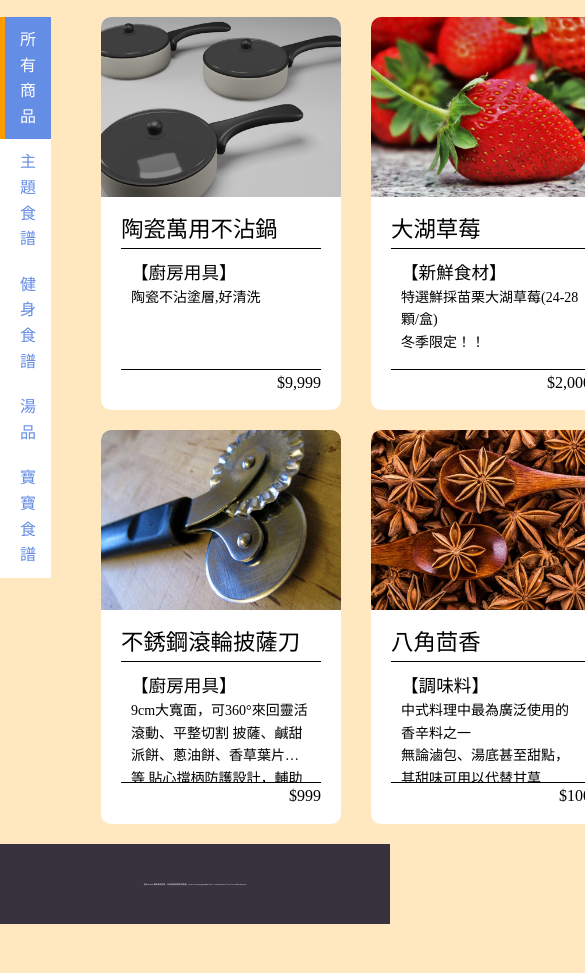
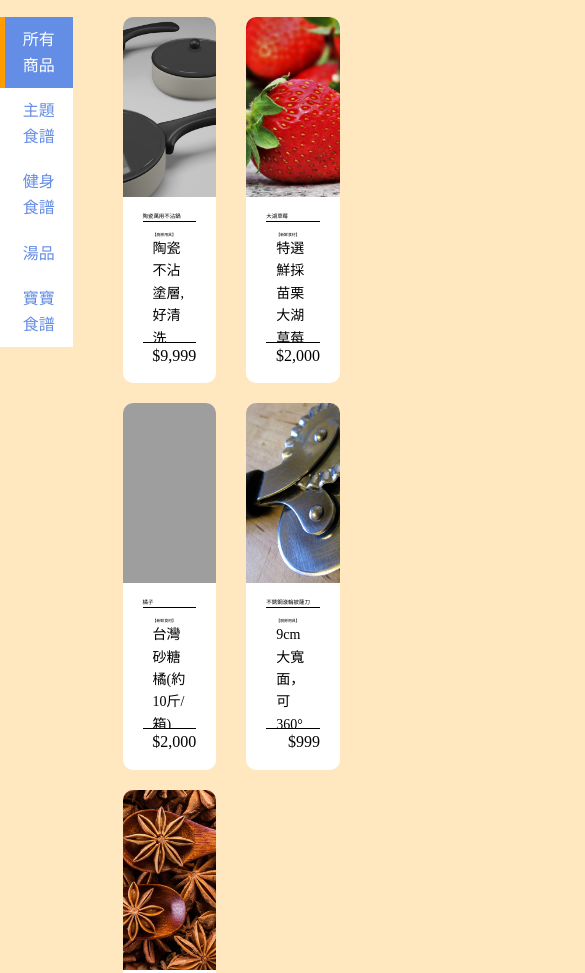
Before and after one commit to sw355498/Learn-to-Cook, a plain HTML site: page pages/cook-list.html in a window 390 px wide. Shown: the part 623-1596 px from the top of the page, 585 px wide, since content can reach past the window. Before the commit the page ends 1547 px from the top, so only its background shows below. Drawn offline with nearby package versions, Linux system fonts and the light colour scheme; grey boxes are pictures that could not be loaded; a web font is replaced by a local one.

Commit message:
960螢幕以下更改為2欄

```diff
--- a/css/list-page.css
+++ b/css/list-page.css
@@ -49,7 +49,7 @@
     padding: 15px 20px;
 }
 .item-text  h3{
-    font-size: 1.4rem;
+    font-size: 1.4vw;
     font-family: NaikaiFont;
 }
 .item-introduce{
@@ -61,9 +61,10 @@
     font-size: 14px;
 }
 .item-introduce h4{
-    font-size: 1.1rem;
+    font-size: 1vw;
     font-family: NotoSansCJKtc-Bold;
 }
+
 .price{
     text-align: right;
     font-family: NotoSansCJKtc-Bold;
@@ -86,3 +87,17 @@
         height: 100px;
     }
 }
+@media screen and (max-width:960px){
+    .item-list{
+        grid-template-columns: repeat(2, 1fr);
+    }
+    .item{
+        width: 100%;
+    }
+    .item img{
+        height: 180px;
+    }
+    .item-introduce{
+        height: 100px;
+    }
+}
```
